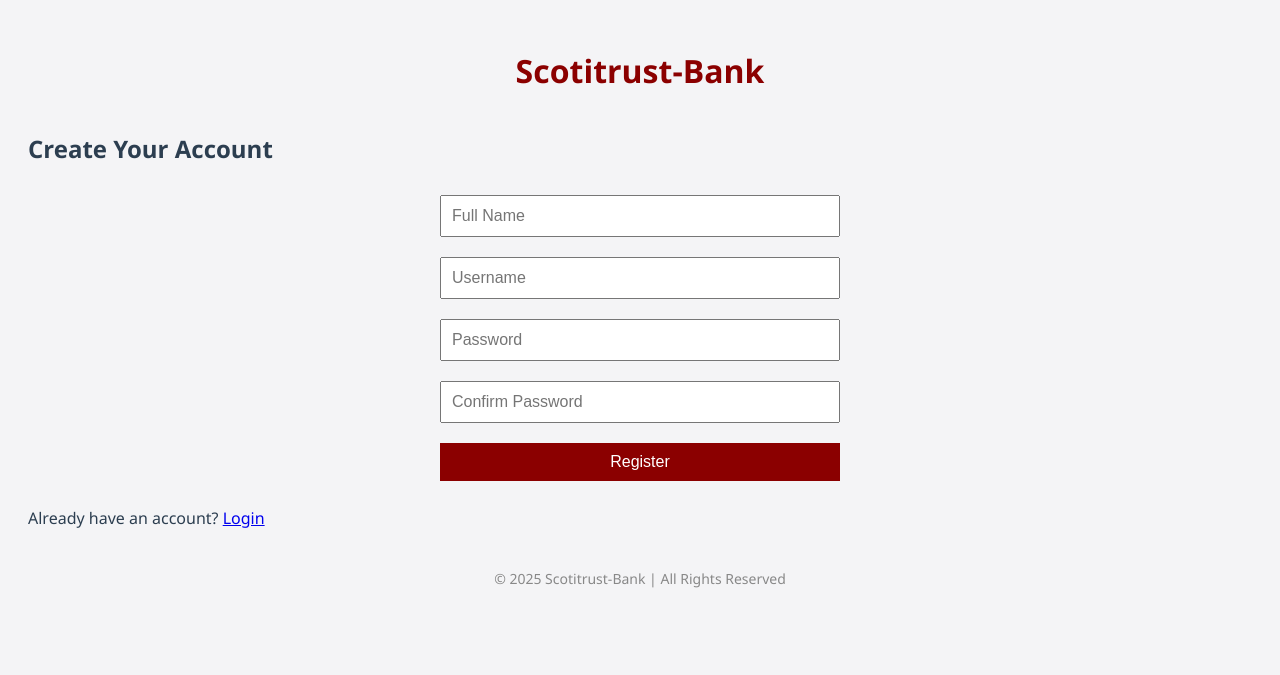
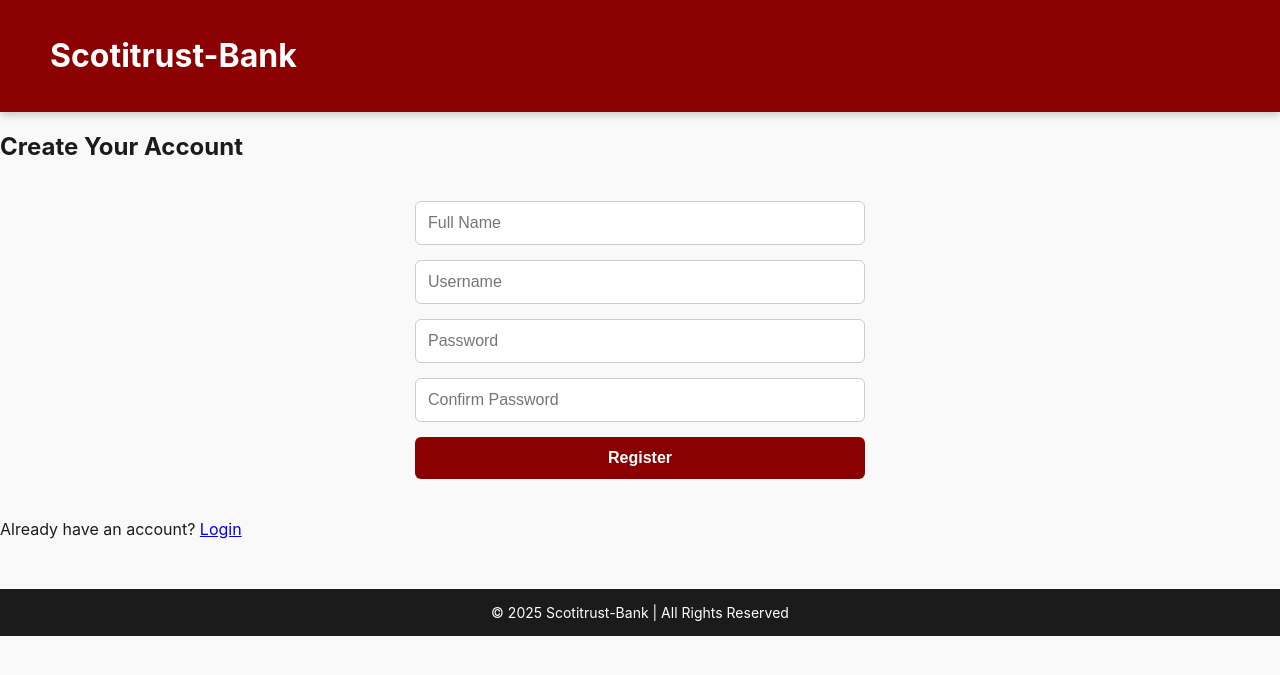
Before and after one commit to alvinmoore703-ui/BankApp, a Flask app: page /register in a window 1280 px wide. Shown: the top 675 px of the page. Run offline with Flask 3, Linux system fonts and the light colour scheme.

Commit message:
Update style.css
Signed-off-by: alvinmoore703-ui <alvinmoore703@gmail.com>

```diff
--- a/static/style.css
+++ b/static/style.css
@@ -1,36 +1,98 @@
+/* Global Styles */
 body {
-    font-family: 'Segoe UI', Arial, sans-serif;
-    padding: 20px;
-    background: #f4f4f6;
-    color: #2c3e50;
+    font-family: 'Inter', sans-serif;
+    margin: 0;
+    padding: 0;
+    background: #f9f9f9;
+    color: #1b1b1b;
 }
 
+/* Header */
 header {
-    text-align: center;
-    margin-bottom: 40px;
+    display: flex;
+    align-items: center;
+    justify-content: space-between;
+    padding: 15px 50px;
+    background-color: #8B0000; /* dark red */
+    color: white;
+    box-shadow: 0 3px 8px rgba(0,0,0,0.2);
 }
 
-header h1 {
-    color: #8B0000;
+header img {
+    height: 50px;
 }
 
-form {
+header nav a {
+    color: white;
+    text-decoration: none;
+    margin-left: 20px;
+    font-weight: bold;
+}
+
+header nav a:hover {
+    text-decoration: underline;
+}
+
+/* Hero Section */
+.hero {
     display: flex;
     flex-direction: column;
-    max-width: 400px;
-    margin: auto;
+    align-items: center;
+    justify-content: center;
+    height: 80vh;
+    background: linear-gradient(135deg, #8B0000 0%, #FFD700 100%);
+    color: white;
+    text-align: center;
+    padding: 0 20px;
+}
+
+.hero h2 {
+    font-size: 3rem;
+    margin-bottom: 20px;
+    text-shadow: 1px 1px 5px rgba(0,0,0,0.3);
+}
+
+.hero p {
+    font-size: 1.2rem;
+    margin-bottom: 30px;
+}
+
+.hero .btn {
+    padding: 15px 30px;
+    background: white;
+    color: #8B0000;
+    font-weight: bold;
+    border-radius: 8px;
+    text-decoration: none;
+    box-shadow: 0 4px 6px rgba(0,0,0,0.2);
+}
+
+.hero .btn:hover {
+    background: #ffd700;
+    color: #1b1b1b;
+}
+
+/* Form */
+form {
+    max-width: 450px;
+    margin: 40px auto;
+    display: flex;
+    flex-direction: column;
+    gap: 15px;
 }
 
 input, button {
-    margin: 10px 0;
-    padding: 10px;
+    padding: 12px;
     font-size: 16px;
+    border-radius: 6px;
+    border: 1px solid #ccc;
 }
 
 button {
     background: #8B0000;
     color: white;
     border: none;
+    font-weight: bold;
     cursor: pointer;
 }
 
@@ -38,9 +100,12 @@ button:hover {
     background: #a00000;
 }
 
+/* Footer */
 footer {
     text-align: center;
-    margin-top: 40px;
-    color: #888;
+    padding: 15px 0;
+    background: #1b1b1b;
+    color: white;
     font-size: 14px;
+    margin-top: 50px;
 }
```
